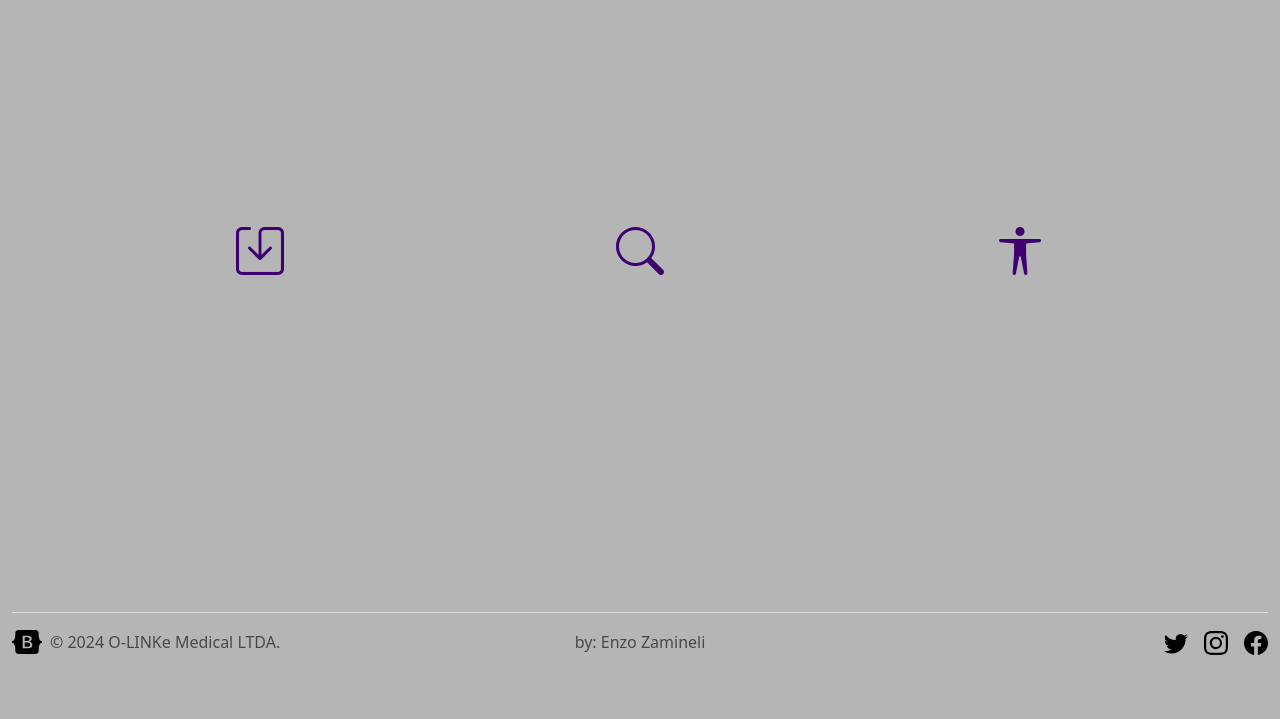
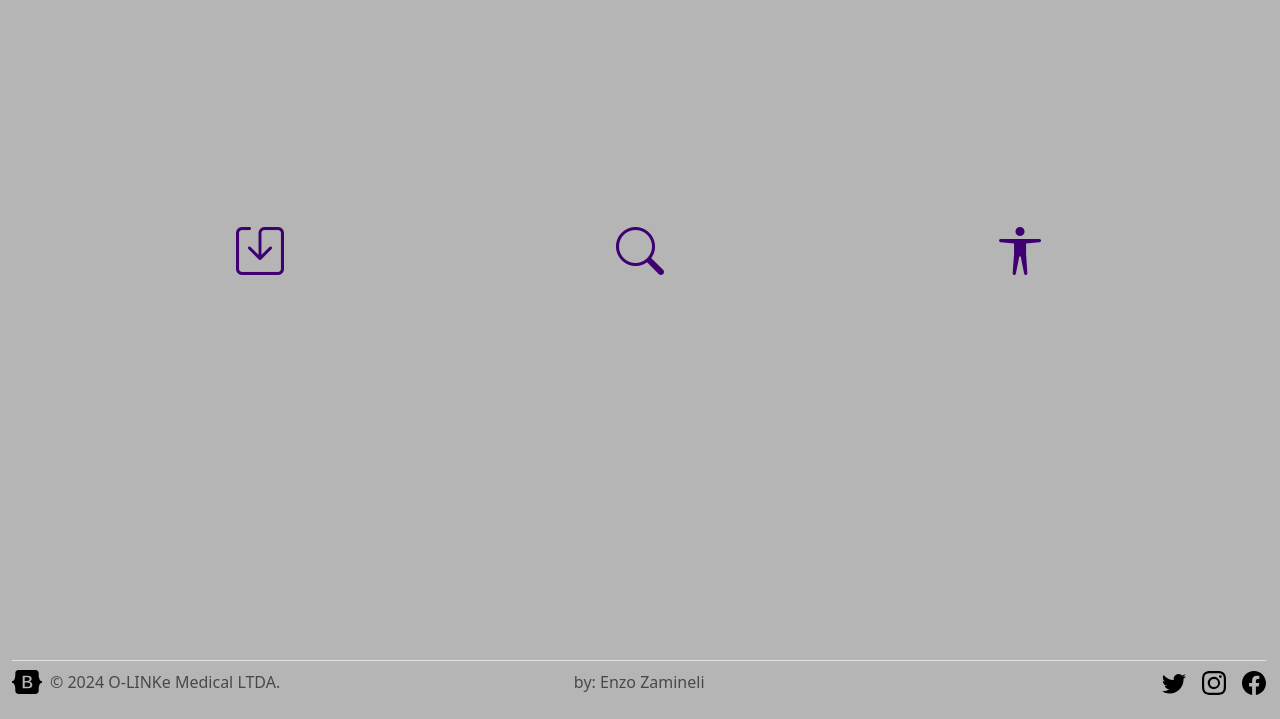
Before and after one commit to enzozami/SistemaDeApontamento, a PHP site: page /SistemaDeApontamento_TCC/index.php in a window 1280 px wide. Shown: the part 81-800 px from the top of the page. Run offline with PHP 8.4, Linux system fonts and the light colour scheme.

Commit message:
atualizacao_footer

```diff
--- a/projeto/template/footer.php
+++ b/projeto/template/footer.php
@@ -15,7 +15,7 @@
 </svg>
 
 <div class="container-fluid mt-auto">
-  <footer class="d-flex flex-wrap justify-content-between align-items-center py-3 my-5 border-top">
+  <footer class="d-flex flex-wrap justify-content-between align-items-center py-2 my-3 border-top" style="position: fixed; bottom: 0; width: 98%;">
     <div class="col-md-4 d-flex align-items-center">
       <a href="http://localhost:8080/SistemaDeApontamento_TCC/index.php" class="mb-3 me-2 mb-md-0 text-body-secondary text-decoration-none lh-1">
         <svg class="bi" width="30" height="24"><use xlink:href="#bootstrap"/></svg>
```
